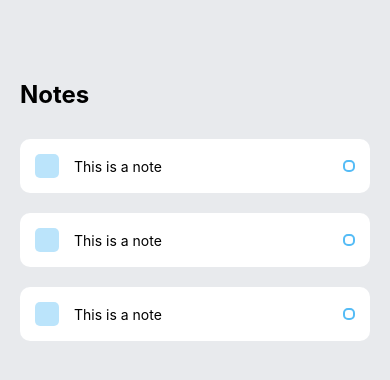
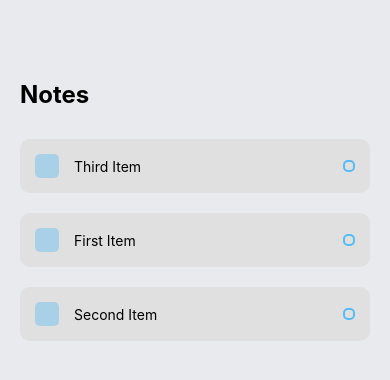
Before and after one commit to Hunterlios/noteMe, a React Native app: screen / in a window 390 px wide. Shown: the top 380 px of the page. Built offline with nearby package versions, Linux system fonts and the light colour scheme.

Commit message:
feat: add note priority

```diff
--- a/App.js
+++ b/App.js
@@ -1,16 +1,55 @@
-import { StyleSheet, Text, View } from "react-native";
+import { StyleSheet, Text, View, FlatList } from "react-native";
 import Note from "./components/Note";
+import { useState } from "react";
+
+const DATA = [
+  {
+    id: "bd7acbea-c1b1-46c2-aed5-3ad53abb28ba",
+    title: "First Item",
+    prio: 1,
+  },
+  {
+    id: "3ac68afc-c605-48d3-a4f8-fbd91aa97f63",
+    title: "Second Item",
+    prio: 0,
+  },
+  {
+    id: "58694a0f-3da1-471f-bd96-145571e29d72",
+    title: "Third Item",
+    prio: 2,
+  },
+];
+
+const data = [].concat(DATA).sort((a, b) => (a.prio < b.prio ? 1 : -1));
 
 export default function App() {
+  const [selectedId, setSelectedId] = useState();
+
+  const renderItem = ({ item }) => {
+    const backgroundColor = item.id === selectedId ? "#73a1d9" : "#e0e0e0";
+    const color = item.id === selectedId ? "white" : "black";
+    return (
+      <Note
+        item={item}
+        onPress={() => setSelectedId(item.id)}
+        backgroundColor={backgroundColor}
+        textColor={color}
+      />
+    );
+  };
+
   return (
     <View style={styles.container}>
       <View style={styles.notesWrapper}>
         <Text style={styles.sectionTitle}>Notes</Text>
 
         <View style={styles.items}>
-          <Note />
-          <Note />
-          <Note />
+          <FlatList
+            data={data}
+            renderItem={renderItem}
+            keyExtractor={(item) => item.id}
+            extraData={selectedId}
+          />
         </View>
       </View>
     </View>
--- a/components/Note.js
+++ b/components/Note.js
@@ -1,15 +1,28 @@
-import { View, Text, StyleSheet, TouchableOpacity } from "react-native";
+import { View, Text, StyleSheet, TouchableOpacity, Alert } from "react-native";
 import React from "react";
 
-const Note = () => {
+const createTwoButtonAlert = (prio) =>
+  Alert.alert("Note priority", `${prio}`, [
+    { text: "OK", onPress: () => console.log("OK Pressed") },
+  ]);
+
+const Note = ({ item, onPress, backgroundColor, textColor }) => {
   return (
-    <View style={styles.item}>
+    <TouchableOpacity
+      style={[styles.item, { backgroundColor }]}
+      onPress={() => {
+        onPress;
+        createTwoButtonAlert(item.prio);
+      }}
+    >
       <View style={styles.itemLeft}>
         <TouchableOpacity style={styles.square}></TouchableOpacity>
-        <Text style={styles.itemText}>This is a note</Text>
+        <Text style={[styles.itemText, { color: textColor }]}>
+          {item.title}
+        </Text>
       </View>
       <View style={styles.circular}></View>
-    </View>
+    </TouchableOpacity>
   );
 };
 
```
